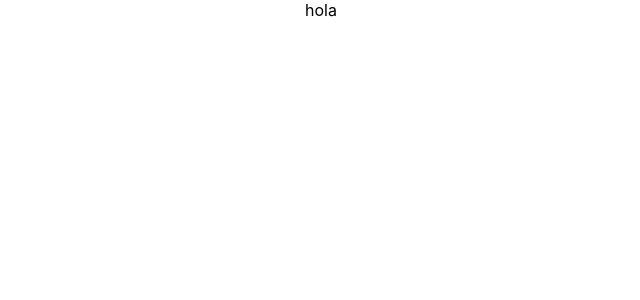
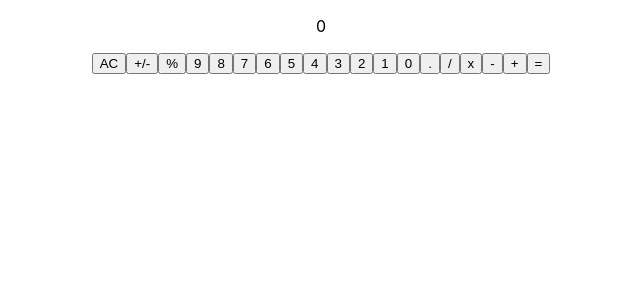
Before and after one commit to Juanpa8830/React-Math-magicians, a React (Create React App) app: page / in a window 1280 px wide. Shown: the top 300 px of the page, without its empty margins (319-959 px from the left). Built offline with nearby package versions, Linux system fonts and the light colour scheme.

Commit message:
Develop the UI of the calculator

```diff
--- a/src/App.js
+++ b/src/App.js
@@ -1,11 +1,20 @@
+import React from 'react';
+import Calculator from './Components/Calculator';
 import './App.css';
 
-function App() {
-  return (
-    <div className="App">
-      hola
-    </div>
-  );
+export default class App extends React.Component {
+  constructor(props) {
+    super(props);
+    this.state = {};
+  }
+
+  render() {
+    return (
+      <div className="App">
+        <div className="calc-container">
+          <Calculator />
+        </div>
+      </div>
+    );
+  }
 }
-
-export default App;
```
